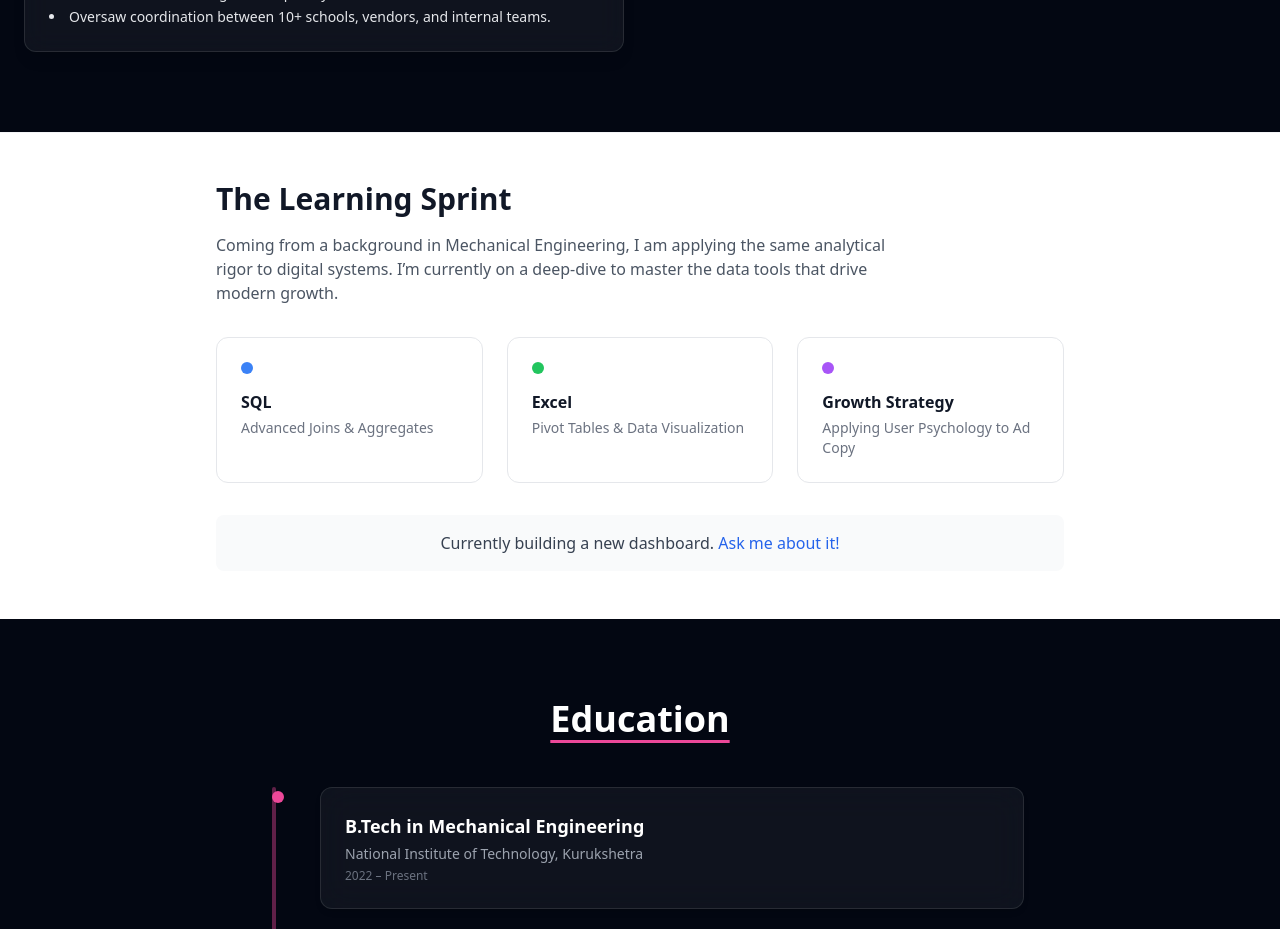
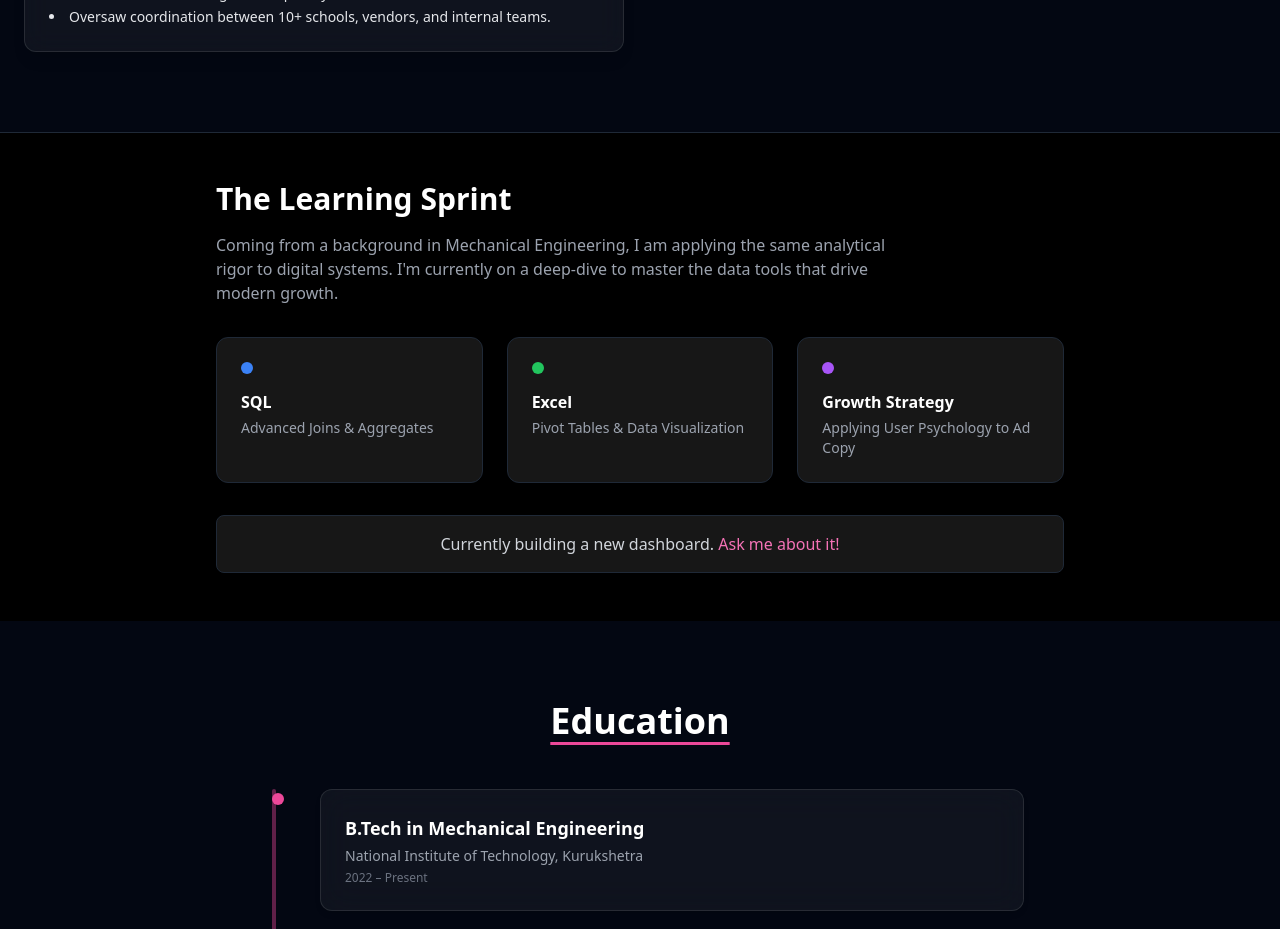
Before and after one commit to pursuerofproficiency/portfolio, a React (Vite) app: page / in a window 1280 px wide. Shown: the part 3120-4049 px from the top of the page. Built offline with nearby package versions, Linux system fonts and the light colour scheme.

Commit message:
Refactor LearningSprint component styles
Updated styles and colors for improved UI in LearningSprint component.

```diff
--- a/src/components/LearningSprint.jsx
+++ b/src/components/LearningSprint.jsx
@@ -1,40 +1,37 @@
 import React from 'react';
-
 const LearningSprint = () => {
   const sprints = [
     { skill: "SQL", progress: "Advanced Joins & Aggregates", color: "bg-blue-500" },
     { skill: "Excel", progress: "Pivot Tables & Data Visualization", color: "bg-green-500" },
     { skill: "Growth Strategy", progress: "Applying User Psychology to Ad Copy", color: "bg-purple-500" }
   ];
-
   return (
-    <section className="py-12 bg-white border-t border-gray-100">
+    <section className="py-12 bg-black border-t border-gray-800">
       <div className="max-w-4xl mx-auto px-6">
-        <h2 className="text-3xl font-bold text-gray-900 mb-4">The Learning Sprint</h2>
-        <p className="text-gray-600 mb-8 max-w-2xl">
+        <h2 className="text-3xl font-bold text-white mb-4">The Learning Sprint</h2>
+        <p className="text-gray-400 mb-8 max-w-2xl">
           Coming from a background in Mechanical Engineering, I am applying the same
-          analytical rigor to digital systems. I’m currently on a deep-dive to master
+          analytical rigor to digital systems. I'm currently on a deep-dive to master
           the data tools that drive modern growth.
         </p>
 
         <div className="grid gap-6 md:grid-cols-3">
           {sprints.map((item, index) => (
-            <div key={index} className="p-6 border border-gray-200 rounded-xl hover:shadow-lg transition-shadow">
+            <div key={index} className="p-6 border border-gray-800 bg-neutral-900 rounded-xl hover:shadow-lg hover:border-gray-700 transition-all">
               <div className={`w-3 h-3 rounded-full ${item.color} mb-4`}></div>
-              <h3 className="font-semibold text-gray-900">{item.skill}</h3>
-              <p className="text-sm text-gray-500 mt-1">{item.progress}</p>
+              <h3 className="font-semibold text-white">{item.skill}</h3>
+              <p className="text-sm text-gray-400 mt-1">{item.progress}</p>
             </div>
           ))}
         </div>
 
-        <div className="mt-8 p-4 bg-gray-50 rounded-lg text-center">
-          <p className="text-gray-700 font-medium">
-            Currently building a new dashboard. <span className="text-blue-600 cursor-pointer hover:underline">Ask me about it!</span>
+        <div className="mt-8 p-4 bg-neutral-900 border border-gray-800 rounded-lg text-center">
+          <p className="text-gray-300 font-medium">
+            Currently building a new dashboard. <span className="text-pink-400 cursor-pointer hover:underline">Ask me about it!</span>
           </p>
         </div>
       </div>
     </section>
   );
 };
-
 export default LearningSprint;
```
